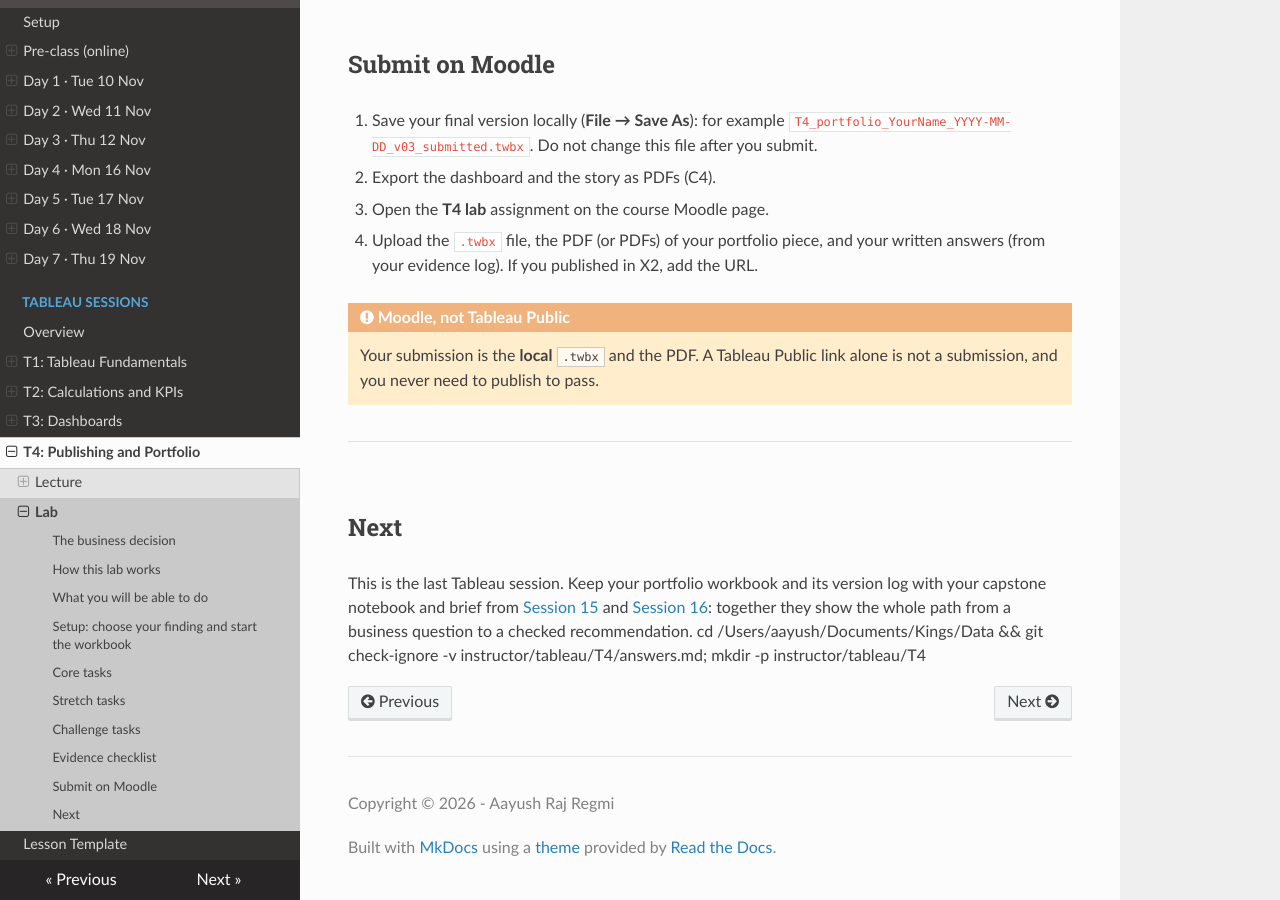
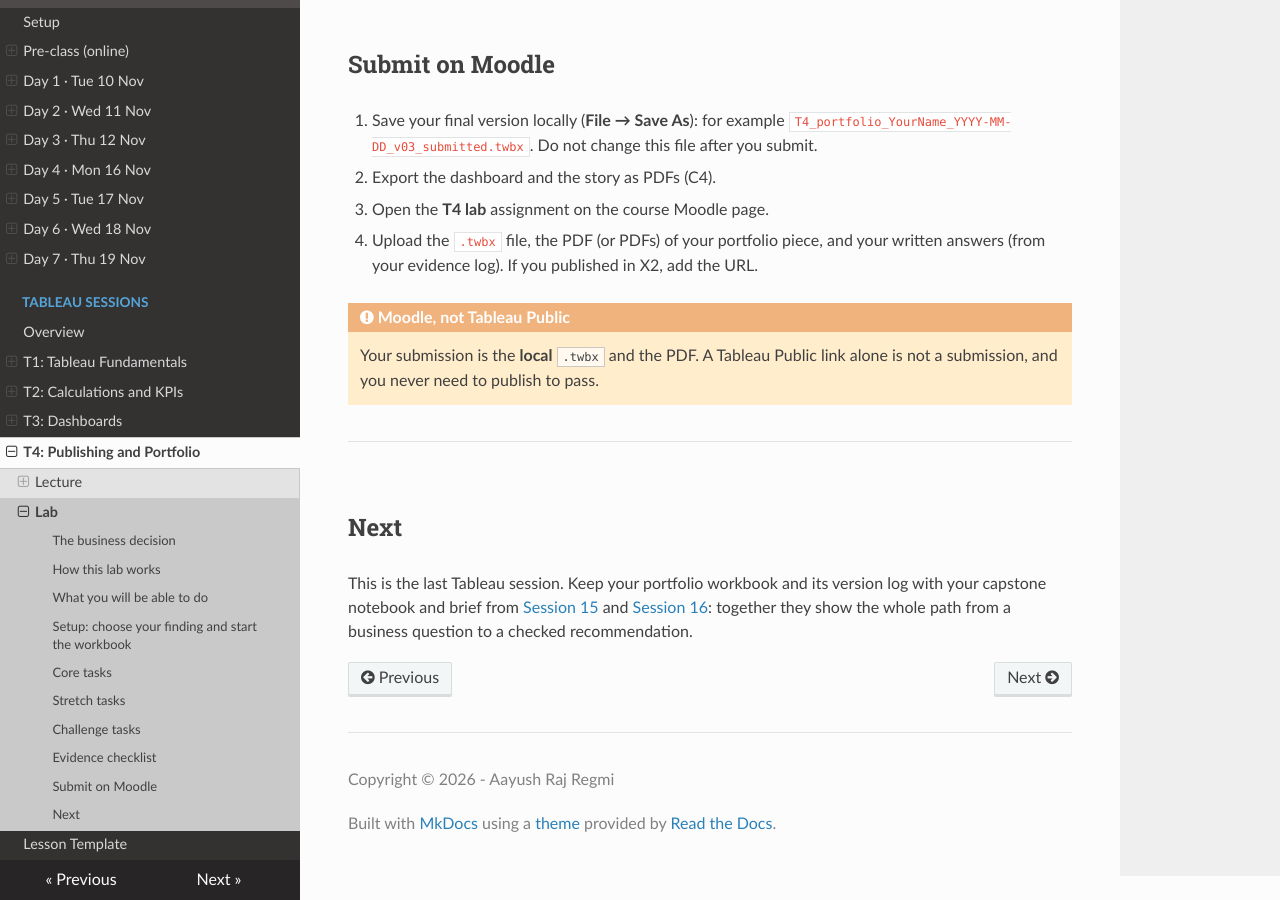
Before and after one commit to Aayush181509/AnalyticsLecture, an MkDocs documentation site: the page built from docs/tableau/T4_publishing_portfolio_lab.md, in a window 1280 px wide and 900 px high, scrolled down 10293 px. Built offline with MkDocs 1.6.1, drawn with Linux system fonts in a browser that asks for light colours; nearby versions of some CDN libraries.

Commit message:
Fix T4 page endings, guard against tool markup, align T3 publishing note
Co-Authored-By: Claude Opus 5.5 <noreply@anthropic.com>

```diff
--- a/docs/tableau/T4_publishing_portfolio_lab.md
+++ b/docs/tableau/T4_publishing_portfolio_lab.md
@@ -295,7 +295,3 @@ Before you submit, check that you have:
 ## Next
 
 This is the last Tableau session. Keep your portfolio workbook and its version log with your capstone notebook and brief from [Session 15](../lectures/15_capstone_studio_lab.md) and [Session 16](../lectures/16_executive_briefings_lab.md): together they show the whole path from a business question to a checked recommendation.
-</content>
-</invoke>
-<invoke name="Bash">
-<parameter name="command">cd /Users/aayush/Documents/Kings/Data && git check-ignore -v instructor/tableau/T4/answers.md; mkdir -p instructor/tableau/T4
```
Also changed, not shown: docs/tableau/T3_dashboards_lab.md (+1 -1 lines), docs/tableau/T4_publishing_portfolio_lecture.md (+0 -2 lines), 1 other file.
